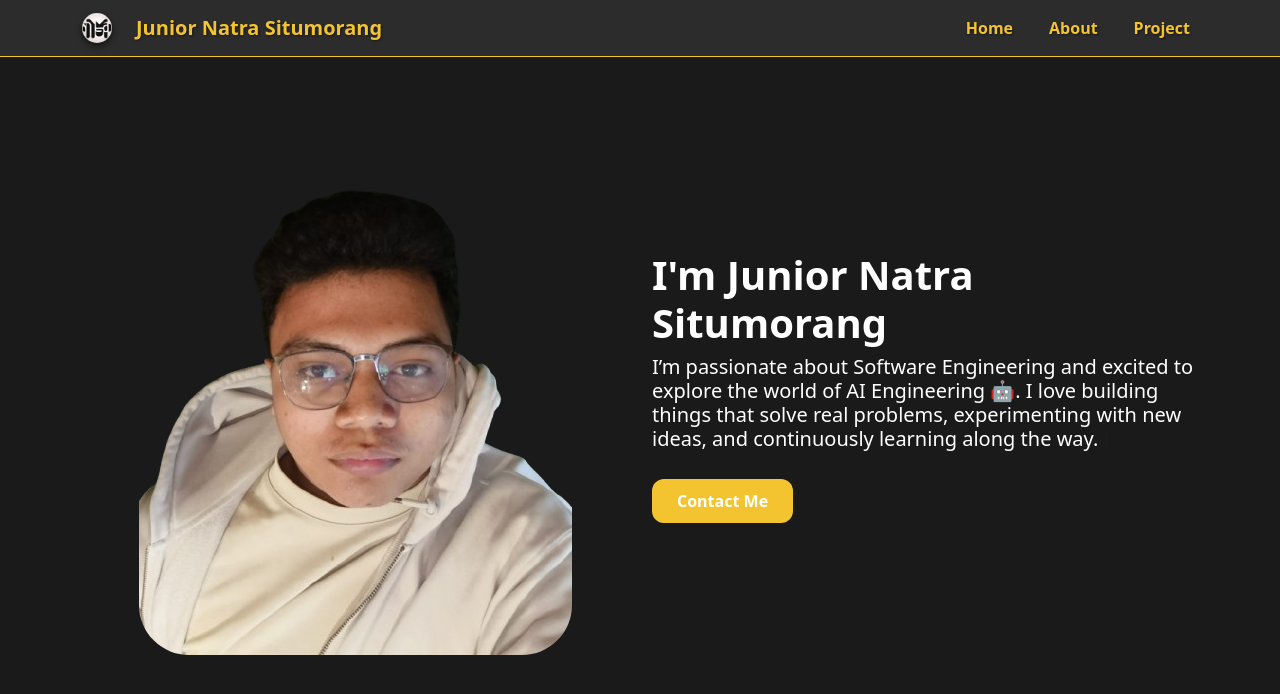
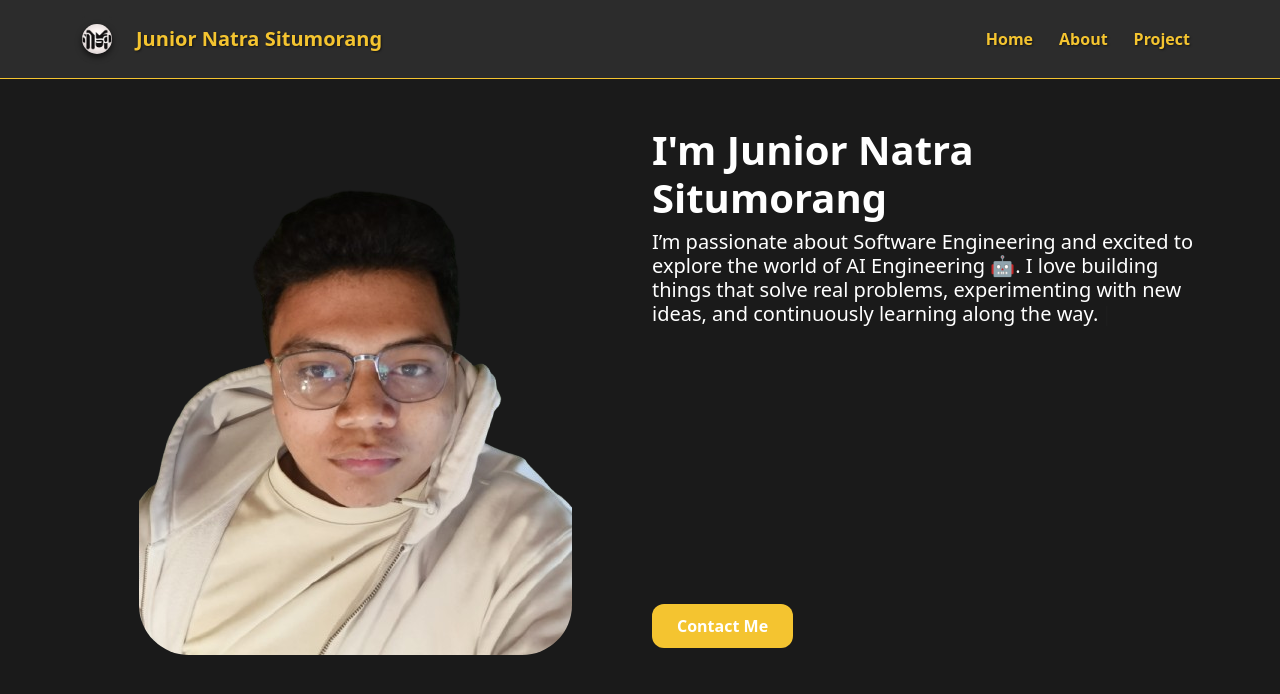
Before and after one commit to Jerannn24/my-portofolio, a Next.js app: page / in a window 1280 px wide. Shown: the top 694 px of the page. Built offline with nearby package versions, Linux system fonts and the light colour scheme.

Commit message:
update globals.css, Navbar.js and Portfolio.js

```diff
--- a/src/app/globals.css
+++ b/src/app/globals.css
@@ -26,10 +26,6 @@ body {
 }
 
 .hover-change:hover {
-  color: var(--navbar-fg-hover);
-}
-
-.hover-change:active {
   color: var(--navbar-fg-hover);
 }
 
--- a/src/components/Navbar.js
+++ b/src/components/Navbar.js
@@ -18,11 +18,11 @@ const Navbar = () => {
         <div>
             <nav className="navbar navbar-expand-lg fixed-top navbar-effect">
                 <div className="container">
-                    <Link href="#" className="navbar-brand d-flex align-items-center mr-10px navbar-effect .navbar-text ">
-                        <img src="./LogoYt.jpg" alt="Logo" width="30" height="30" className="m-auto p-5px navbar-link" />
+                    <Link href="#" className="navbar-brand d-flex align-items-center navbar-effect navbar-text ">
+                        <img src="./LogoYt.jpg" alt="Logo" width="30" height="30" className="m-auto navbar-link" />
                     </Link>
-                    <div className="navbar-nav ms-auto .navbar-text">
-                        <Link href="#" className=".navbar-text navbar-brand text-center d-flex align-items-center navbar-effect p-10px  nav-link">
+                    <div className="navbar-nav ms-auto navbar-text">
+                        <Link href="#" className="navbar-text navbar-brand text-center d-flex align-items-center navbar-effect nav-link">
                             Junior Natra Situmorang
                         </Link>
                     </div>
@@ -42,7 +42,7 @@ const Navbar = () => {
                         </button>
                     </div>
                     <div className="collapse navbar-collapse" id="navbarNav">
-                        <ul className="navbar-nav ms-auto d-flex" style={{ gap: "20px" }}>
+                        <ul className="navbar-nav ms-auto d-flex" style={{ gap: "10px" }}>
                             <li className="nav-item">
                                 <Link href="#" className="nav-link navbar-effect text-center hover-change">
                                     Home
--- a/src/components/Portfolio.js
+++ b/src/components/Portfolio.js
@@ -33,7 +33,7 @@ const Portfolio = () => {
                                     deleteSpeed={0}
                                 />
                             </h1>
-                            <h5>
+                            <h5 style={{ paddingBottom: "250px" }}>
                                 <Typewriter
                                     words={["I’m passionate about Software Engineering and excited to explore the world of AI Engineering 🤖. I love building things that solve real problems, experimenting with new ideas, and continuously learning along the way.", "Always open to collaboration, new opportunities, or just a chat — feel free to reach me anytime! ✉️"]}
                                     loop={true}
@@ -45,7 +45,7 @@ const Portfolio = () => {
                             </h5>
                         </div>
                         <a href='https://www.linkedin.com/in/junior-natra-929b42320/'>
-                            <button className='contactMe' >
+                            <button className='contactMe'>
                                 Contact Me
                             </button>
                         </a>
```
